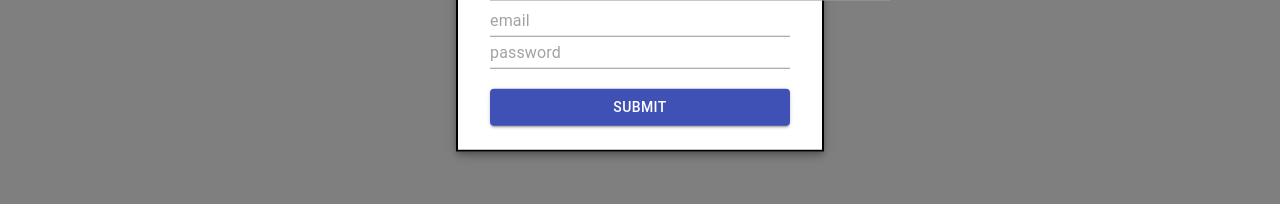
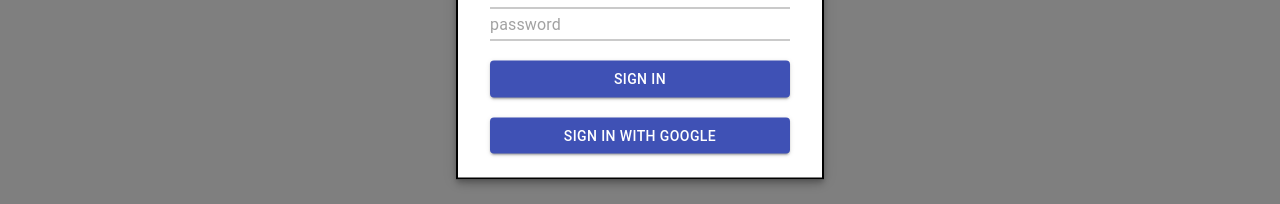
Before and after one commit to Chloe-Le97/instagram-clone, a React (Create React App) app: page / in a window 1280 px wide. Both pictures are taken after a click on the button "SIGN IN". Shown: the part 483-687 px from the top of the page. Built offline with nearby package versions, Linux system fonts and the light colour scheme; no server answers; the database is empty; grey boxes are pictures that could not be loaded.

Commit message:
fix like status, change layout of authorization form

```diff
--- a/src/App.css
+++ b/src/App.css
@@ -101,4 +101,5 @@
 }
 .app_form_submit {
   margin-top: 20px !important;
+  width:100%
 }
--- a/src/App.js
+++ b/src/App.js
@@ -1,4 +1,5 @@
 import React, { useState, useEffect } from "react";
+import firebase from "firebase";
 import "./App.css";
 import Post from "./Post";
 import ImageUpload from "./ImageUpload";
@@ -102,12 +103,18 @@
     setPassword("");
   };
 
+  const signInWithGoogle = (event) =>{
+    event.preventDefault();
+    var provider = new firebase.auth.GoogleAuthProvider();
+    auth.signInWithPopup(provider).catch((error)=>alert('Sign In error'));
+    setOpenSignIn(false)
+    setOpen(false);
+  }
+
   const signOut = (event) => {
     event.preventDefault();
     auth.signOut();
   };
-  // const modalWidth = window.innerWidth > 600 ? 400 : 300;
-  // classes.paper.width = modalWidth;
 
   return (
     <div>
@@ -185,9 +192,18 @@
                   color="primary"
                   type="submit"
                 >
-                  Submit
+                  Sign Up
                 </Button>
               </form>
+              <Button
+                  className="app_form_submit"
+                  variant="contained"
+                  color="primary"
+                  type="button"
+                  onClick={signInWithGoogle}
+                >
+                  Sign In with Google
+                </Button>
             </div>
           </Modal>
 
@@ -219,9 +235,18 @@
                   color="primary"
                   type="submit"
                 >
-                  Submit
+                  Sign In
                 </Button>
               </form>
+              <Button
+                  className="app_form_submit"
+                  variant="contained"
+                  color="primary"
+                  type="button"
+                  onClick={signInWithGoogle}
+                >
+                  Sign In with Google
+                </Button>
             </div>
           </Modal>
           <div className="app_header">
--- a/src/Post.js
+++ b/src/Post.js
@@ -98,10 +98,6 @@
         .then(setLike(!like));
     }
   };
-  // const likeAction = (event) => {
-  //   event.preventDefault();
-  //   setLike({ [event.target.name]: !event.target.checked });
-  // };
 
   return (
     <div className="post">
@@ -137,14 +133,16 @@
             }
           />
         )}
-        {likes.length > 0 ? (
+        {likes.length > 1 ? (
           <div className="post_like">
             Liked by
-            {likes.map((like) => (
-              <strong>&nbsp;{like.username},</strong>
+            {likes.map((like,index) => (
+              <div className='like_by'>
+              {index==likes.length-1?(<>&nbsp;and<strong>&nbsp;{like.username}</strong></>):(<><strong>&nbsp;{like.username},</strong></>)}
+              </div>
             ))}
           </div>
-        ) : (
+        ) : likes.length == 1?(<>Liked by <strong>&nbsp;{likes[0].username}</strong></> ): (
           "Be the first one to like"
         )}
       </div>
--- a/src/Post.style.css
+++ b/src/Post.style.css
@@ -56,6 +56,9 @@
   display: inline;
   margin-left: -20px;
 }
+.like_by{
+  display: inline;
+}
 @media only screen and (max-width: 600px) {
   .post {
     background-color: #fafafa;
```
Also changed, not shown: 1 other file (tests, documents, lock files or other folders).
